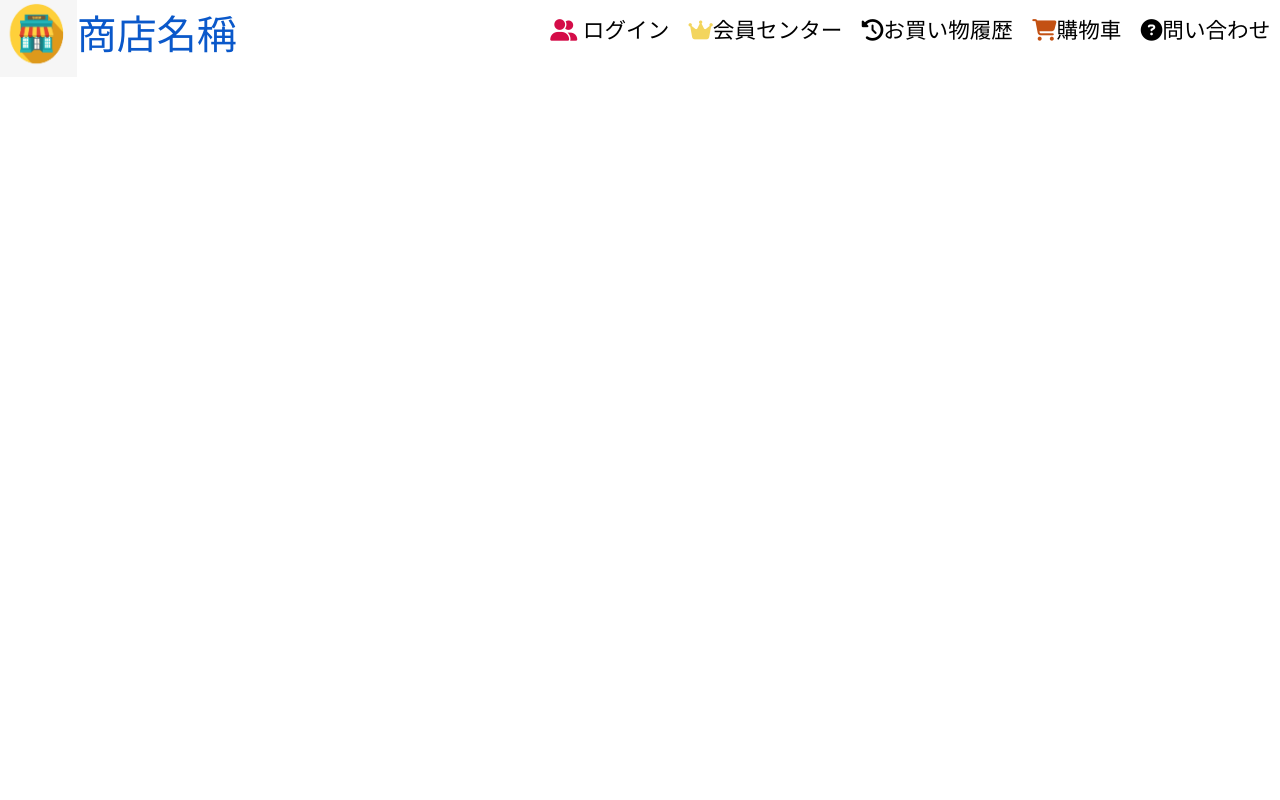
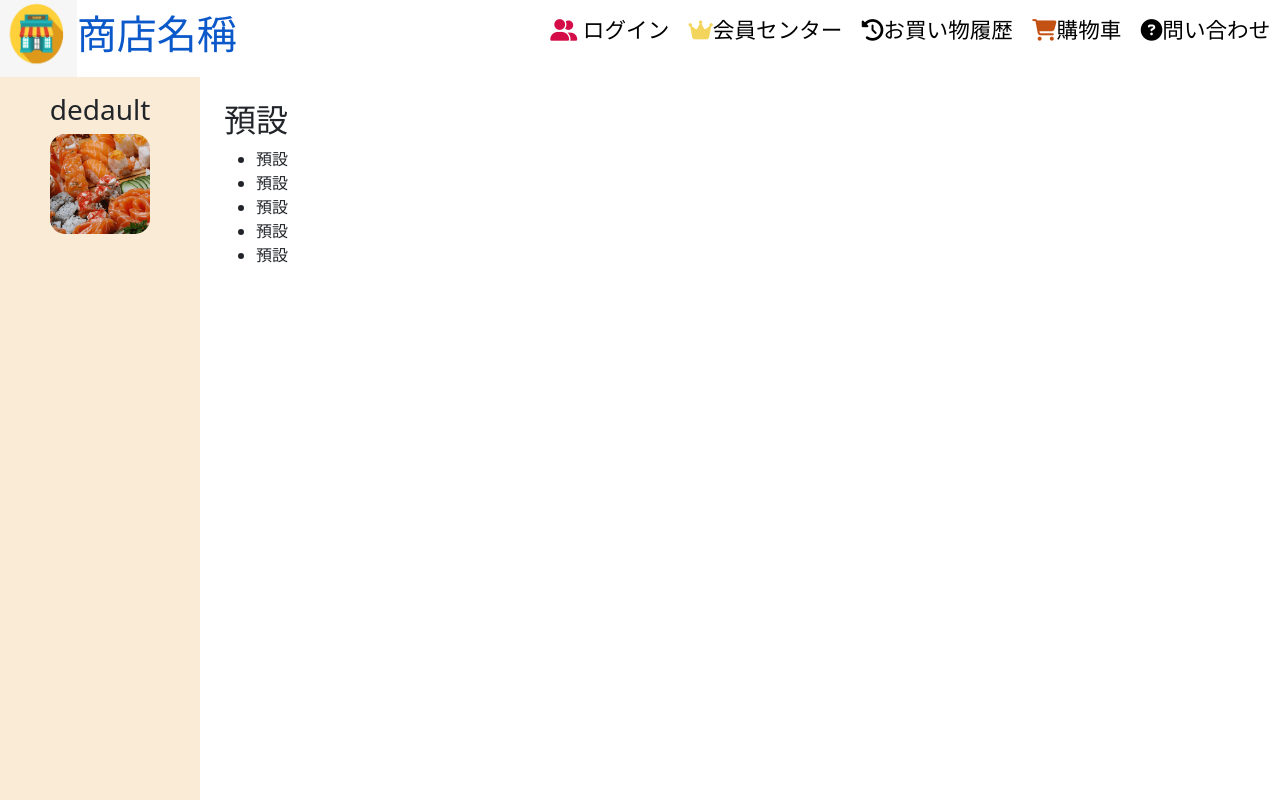
Before and after one commit to cow785785/chainshop, a Vue app: page /member in a window 1280 px wide. Shown: the top 800 px of the page. Built offline with nearby package versions, Linux system fonts and the light colour scheme.

Commit message:
memberview

```diff
--- a/index.html
+++ b/index.html
@@ -17,5 +17,6 @@
     <div id="app"></div>
     <script type="module" src="/src/main.js"></script>
     <!-- <script src="./src/img.js"></script> -->
+    <script src="https://cdn.jsdelivr.net/npm/bootstrap@5.1.1/dist/js/bootstrap.bundle.min.js" integrity="sha384-/bQdsTh/da6pkI1MST/rWKFNjaCP5gBSY4sEBT38Q/9RBh9AH40zEOg7Hlq2THRZ" crossorigin="anonymous"></script>
   </body>
 </html>
--- a/src/App.vue
+++ b/src/App.vue
@@ -34,10 +34,7 @@ export default {
           </li>
           <li>
             <div class="dropdown">
-            <RouterLink to=""
-              ><i class="fa-solid fa-crown" style="color: #f3d55d"></i
-              >会員センター</RouterLink
-            >
+              <RouterLink to="/member"><i class="fa-solid fa-crown" style="color: #f3d55d"></i>会員センター</RouterLink>
               <div class="dropdown-content">
                 <a href="#">選項 1</a>
                 <a href="#">選項 2</a>
@@ -47,10 +44,7 @@ export default {
           </li>
           <li>
             <div class="dropdown">
-            <RouterLink to=""
-              ><i class="fa-solid fa-clock-rotate-left"></i
-              >お買い物履歴</RouterLink
-            >
+              <RouterLink to=""><i class="fa-solid fa-clock-rotate-left"></i>お買い物履歴</RouterLink>
               <div class="dropdown-content">
                 <a href="#">選項 1</a>
                 <a href="#">選項 2</a>
@@ -59,15 +53,10 @@ export default {
             </div>
           </li>
           <li>
-          <RouterLink to="/shopCarView"
-            ><i class="fa-solid fa-cart-shopping" style="color: #c35113"></i
-            >購物車</RouterLink
-          >
+            <RouterLink to="/shopCarView"><i class="fa-solid fa-cart-shopping" style="color: #c35113"></i>購物車</RouterLink>
           </li>
           <li>
-          <RouterLink to=""
-            ><i class="fa-solid fa-circle-question"></i>問い合わせ</RouterLink
-          >
+            <RouterLink to=""><i class="fa-solid fa-circle-question"></i>問い合わせ</RouterLink>
           </li>
         </ul>
       </nav>
@@ -76,6 +65,7 @@ export default {
 </template>
 
 <style lang="scss" scoped>
+
 header {
   background-color: white;
   display: flex;
@@ -86,11 +76,13 @@ header {
     display: flex;
     flex: 2 1 400px;
     align-items: center;
+
     .toplogo {
       display: flex;
       align-items: center;
       text-decoration: none;
     }
+
     h1 {
       font-size: 2.5rem;
     }
@@ -107,6 +99,7 @@ header {
     .dropdown {
       position: relative;
       z-index: 1;
+
       .dropdown-content {
         display: none;
         position: absolute;
@@ -130,10 +123,12 @@ header {
         display: block;
       }
     }
+
     ul {
       display: flex;
       list-style-type: none;
       justify-content: space-around;
+
       li {
         a {
           color: black;
@@ -141,6 +136,7 @@ header {
           font-size: 1.35rem;
           transition: all 0.2 ease;
           padding-bottom: 0.3rem;
+
           &:hover {
             color: brown;
           }
--- a/src/assets/main.scss
+++ b/src/assets/main.scss
@@ -1,3 +1,3 @@
 @import "../../node_modules/bootstrap/scss/functions";
 @import "./variables";
-@import "../../node_modules/bootstrap/scss/bootstrap.scss"
+@import "../../node_modules/bootstrap/scss/bootstrap.scss";
--- /dev/null
+++ b/src/components/MemberSide.vue
@@ -0,0 +1,43 @@
+<script>
+
+export default {
+    data() {
+        return {
+            account: "dedault"
+        }
+    },
+    methods: {
+
+    },
+    mounted() {
+        if (localStorage.getItem("useraccount")) {
+            this.account = localStorage.getItem("useraccount")
+        }
+    },
+}
+
+</script>
+
+<template>
+    <div class="member-side">
+        <h3>{{ account }}</h3>
+        <img src="../../public/img/日本壽司.jpg">
+    </div>
+</template>
+<style lang="scss" scoped>
+.member-side {
+    background-color: antiquewhite;
+    width: 200px;
+    height: 100%;
+    padding: 16px;
+    display: flex;
+    flex-direction: column;
+    align-items: center;
+
+    img {
+        width: 100px;
+        height: 100px;
+        border-radius: 15px;
+    }
+}
+</style>
--- a/src/router/index.js
+++ b/src/router/index.js
@@ -10,23 +10,28 @@ const router = createRouter({
     {
       path: '/',
       name: 'HeaderView',
-      component:HeaderView,
+      component: HeaderView,
     },
     {
       path: '/loginView',
       name: 'LoginView',
-      component:LoginView,
+      component: LoginView,
     },
     {
       path: '/registerView',
       name: 'RegisterView',
-      component:RegisterView,
+      component: RegisterView,
     },
     {
       path: '/shopCarView',
       name: 'ShopCarView',
-      component:ShopCarView,
-    }
+      component: ShopCarView,
+    },
+    {
+      path: '/member',
+      name: 'MemberView',
+      component: () => import("../views/MemberView.vue"),
+    },
 
   ]
 })
--- /dev/null
+++ b/src/views/MemberView.vue
@@ -0,0 +1,76 @@
+<script>
+import MemberSide from '../components/MemberSide.vue';
+export default {
+    components: {
+        MemberSide,
+    },
+    data() {
+        return {
+            useraccount: "預設",
+            userName: "預設",
+            userBirth: "預設",
+            userPoint: "預設",
+            userPhone: "預設",
+            userAddress: "預設",
+
+        }
+    },
+    methods: {
+
+    },
+    mounted() {
+        if (localStorage.getItem("useraccount")) {
+            this.account = localStorage.getItem("useraccount")
+
+            const body = {
+                useraccount: this.account,
+            };
+            fetch("http://localhost:8080/selectMember", {
+                methods: "POST",
+                headers: {
+                    "Content-Type": "application/json"
+                },
+                body: JSON.stringify(body),
+            })
+                .then(response=>response.json())
+                .then(data=>{
+                    console.log(data);
+                })
+                .catch(err => console.log(err))
+        }
+
+    },
+}
+</script>
+<template>
+    <div class="member">
+        <MemberSide />
+        <div class="member-detail">
+            <div class="member-account">
+                <h2>{{ useraccount }}</h2>
+                <ul>
+                    <li>{{ userName }}</li>
+                    <li>{{ userBirth }}</li>
+                    <li>{{ userPoint }}</li>
+                    <li>{{ userPhone }}</li>
+                    <li>{{ userAddress }}</li>
+                </ul>
+
+
+            </div>
+        </div>
+    </div>
+</template>
+<style lang="scss" scoped>
+.member {
+    display: flex;
+    width: 100%;
+    height: 900px;
+    overflow: auto;
+
+    .member-detail {
+        margin: 24px;
+    }
+
+}
+</style>
```
Lines whose indentation alone changed are shown as unchanged.
